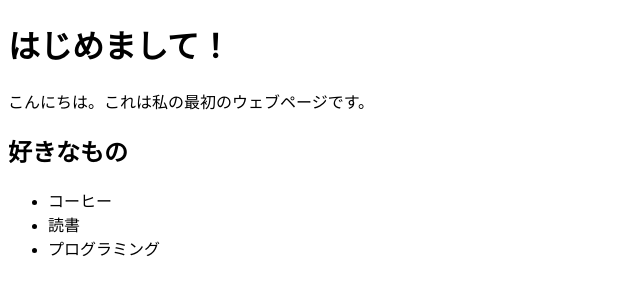
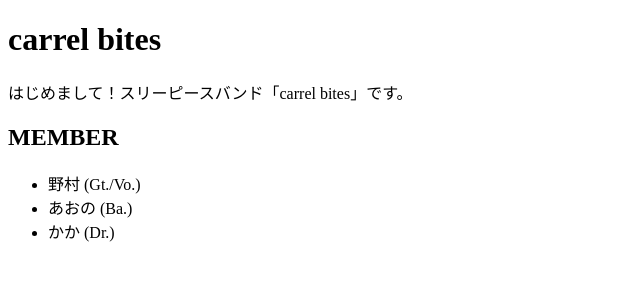
Before and after one commit to nomuray0917/webtest, a plain HTML site: page index.html in a window 1280 px wide. Shown: the whole page, without its empty margins (0-640 px from the left). Drawn offline with Linux system fonts and the light colour scheme.

Commit message:
Update index.html

```diff
--- a/index.html
+++ b/index.html
@@ -3,19 +3,19 @@
 <head>
   <meta charset="UTF-8">
   <meta name="viewport" content="width=device-width, initial-scale=1.0">
-  <title>自己紹介ページ</title>
+  <title>carrel bites | Official Website</title>
 </head>
 <body>
 
-  <h1>はじめまして！</h1>
+  <h1>carrel bites</h1>
 
-  <p>こんにちは。これは私の最初のウェブページです。</p>
+  <p>はじめまして！スリーピースバンド「carrel bites」です。</p>
 
-  <h2>好きなもの</h2>
+  <h2>MEMBER</h2>
   <ul>
-    <li>コーヒー</li>
-    <li>読書</li>
-    <li>プログラミング</li>
+    <li>野村 (Gt./Vo.)</li>
+    <li>あおの (Ba.)</li>
+    <li>かか (Dr.)</li>
   </ul>
 
 </body>
```
